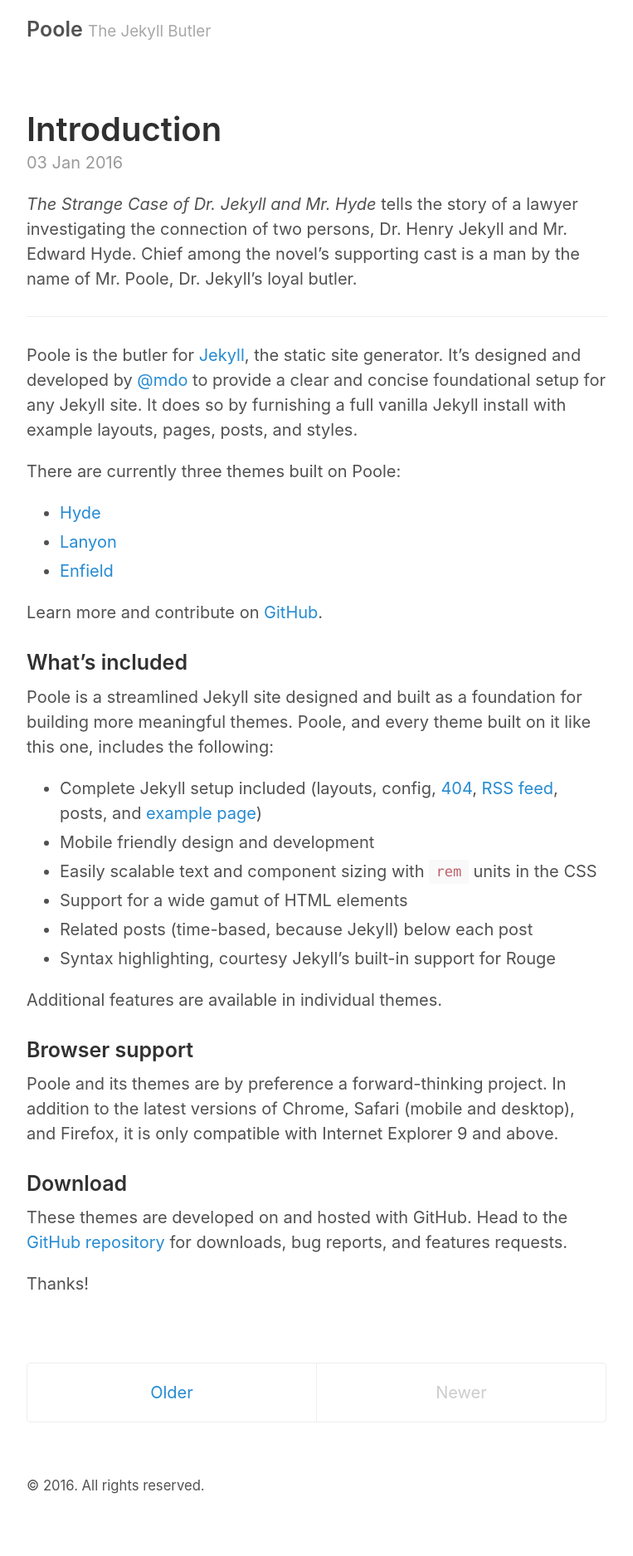
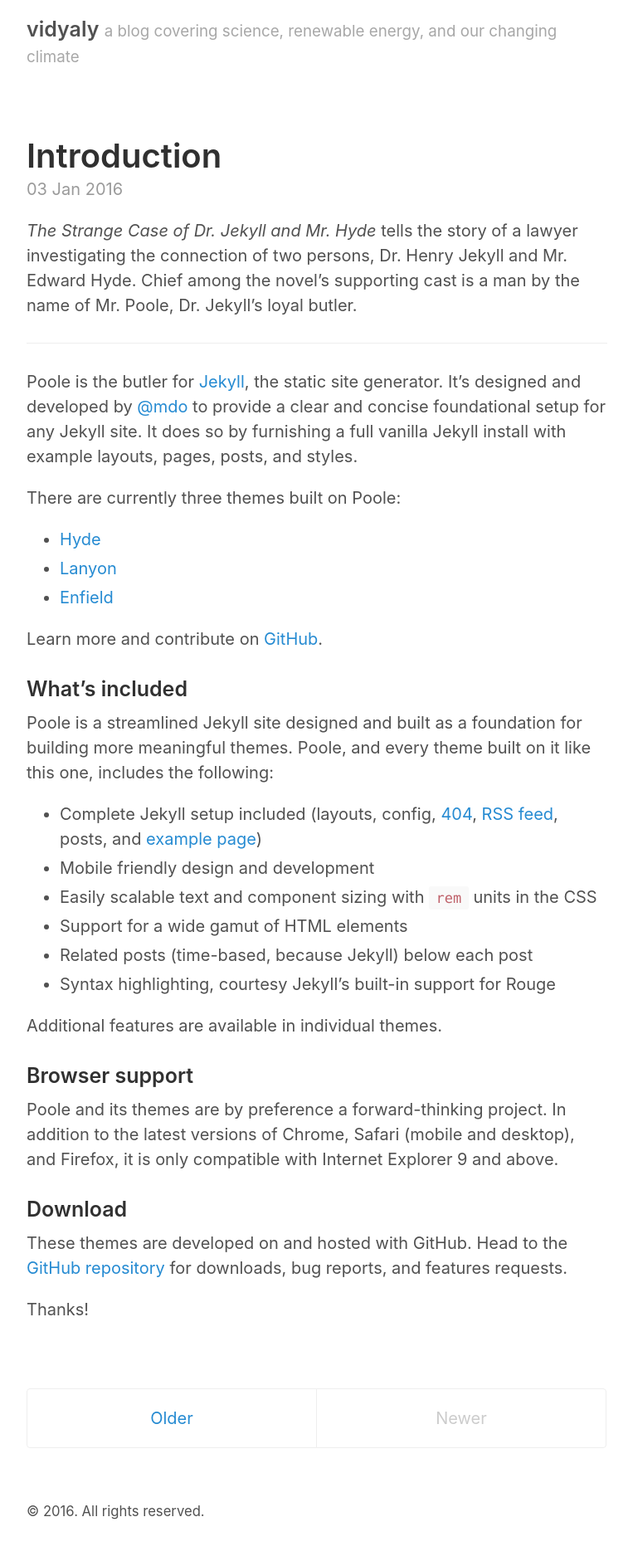
Before and after one commit to vidyaly/vidyaly.github.io, a Jekyll site: the page built from index.html, in a window 1280 px wide. Shown: the whole page at 83% size, without its empty margins (258-1021 px from the left). Built offline with Jekyll 4.4.1, drawn with Linux system fonts in a browser that asks for light colours; the list of posts is cut into pages by our own code; before the commit the page ends 1844 px from its top, so only the background shows below that.

Commit message:
updated config file

```diff
--- a/_config.yml
+++ b/_config.yml
@@ -2,9 +2,9 @@
 permalink:           pretty
 
 # Setup
-title:               Poole
-tagline:             The Jekyll Butler
-url:                 http://getpoole.com
+title:               vidyaly
+tagline:             a blog covering science, renewable energy, and our changing climate
+url:                 https://vidyaly.github.io
 paginate:            1
 baseurl:             ""
 
@@ -17,14 +17,14 @@ sass:
 
 # About/contact
 author:
-  name:              Mark Otto
-  url:               https://twitter.com/mdo
-  email:             markdotto@gmail.com
+  name:              Vidya Ganapati
+  url:               https://vidyaly.github.io
+  email:             vidyaly2016@gmail.com
 
 # Custom vars
 version:             2.0.0
 github:
-  repo:              https://github.com/poole/poole
+  repo:              https://github.com/vidyaly/vidyaly.github.io
 
 # Gems
 gems:
```
